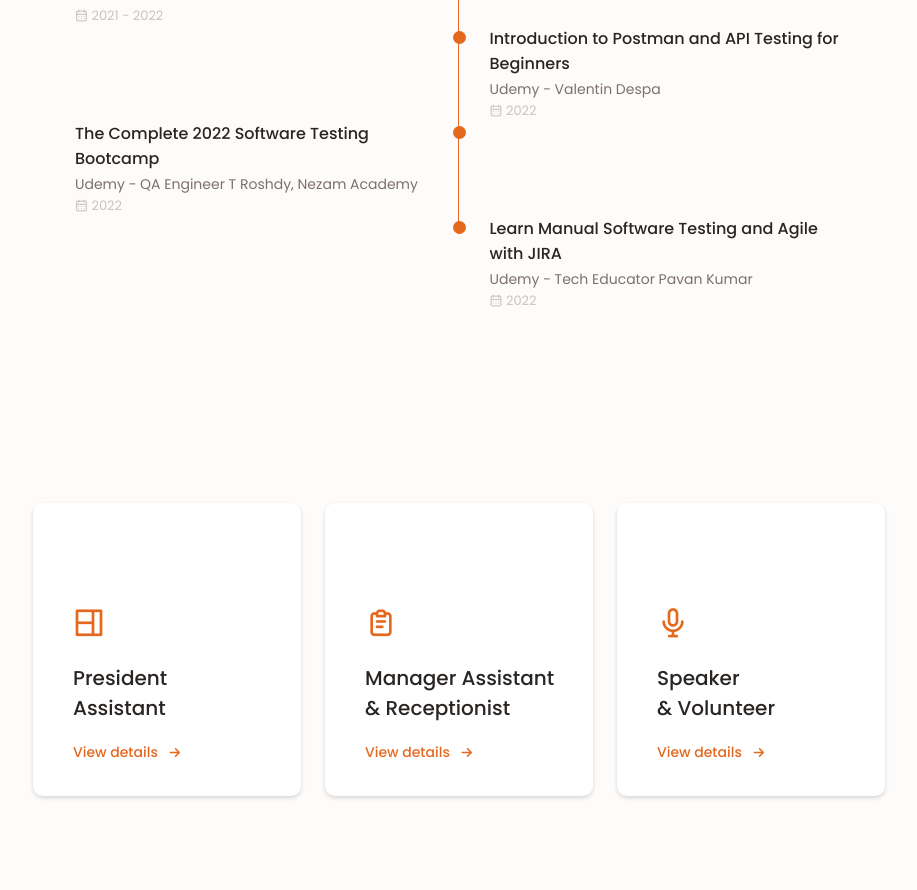
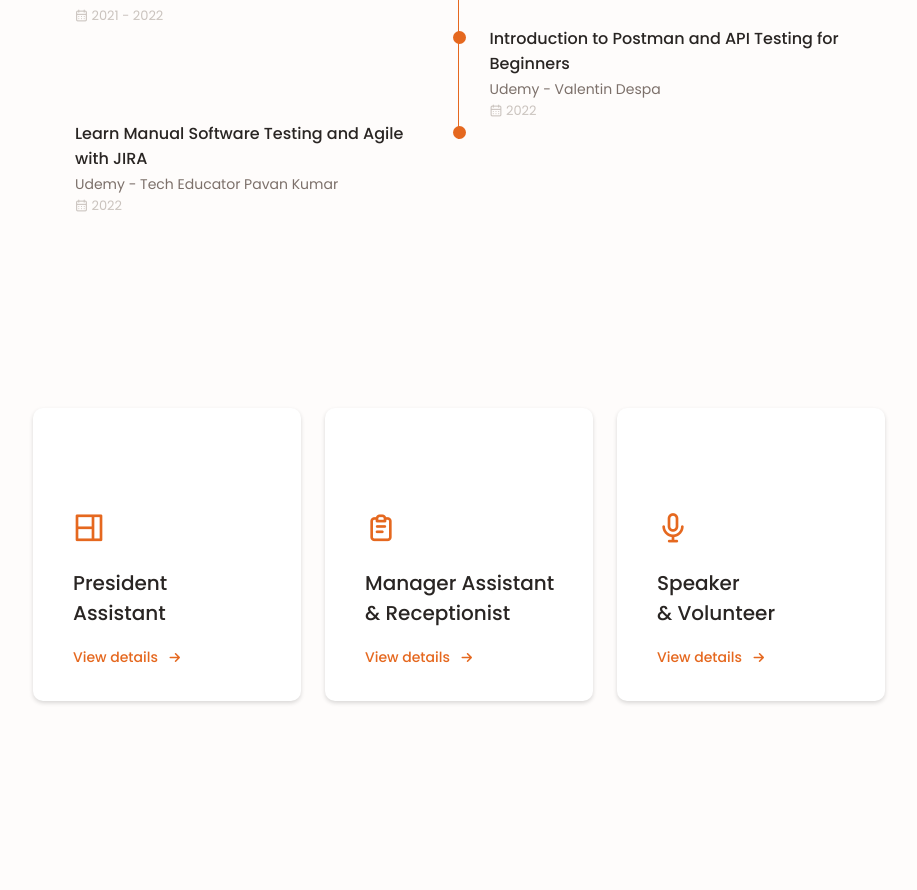
Before and after one commit to doantthuylinh98/doan-thi-thuy-linh-98-resumee, a plain HTML site: page index.html in a window 1280 px wide. Shown: the part 2460-3350 px from the top of the page, without its empty margins (181-1098 px from the left). Drawn offline with nearby package versions, Linux system fonts and the light colour scheme.

Commit message:
Minor Update

```diff
--- a/index.html
+++ b/index.html
@@ -481,30 +481,6 @@
               <div class="qualification__data">
                 <div>
                   <h3 class="qualification__title">
-                    The Complete 2022 Software Testing Bootcamp
-                  </h3>
-                  <span class="qualification__subtitle"
-                    >Udemy - QA Engineer T Roshdy, Nezam Academy
-                  </span>
-                  <div class="qualification__calendar">
-                    <i class="uil uil-calendar-alt"></i>
-                    2022
-                  </div>
-                </div>
-                <div>
-                  <span class="qualification__rounder"></span>
-                  <span class="qualification__line"></span>
-                </div>
-              </div>
-              <!-- Qualification 5 -->
-              <div class="qualification__data">
-                <div></div>
-                <div>
-                  <span class="qualification__rounder"></span>
-
-                </div>
-                <div>
-                  <h3 class="qualification__title">
                     Learn Manual Software Testing and Agile with JIRA
                   </h3>
                   <span class="qualification__subtitle"
@@ -515,9 +491,12 @@
                     2022
                   </div>
                 </div>
+                <div>
+                  <span class="qualification__rounder"></span>
 
+                </div>
+              </div>
 
-              </div>
             </div>
             <!-- ====== QUALIFICATION CONTENT 2 -->
             <div class="qualification__content" data-content id="work">
```
